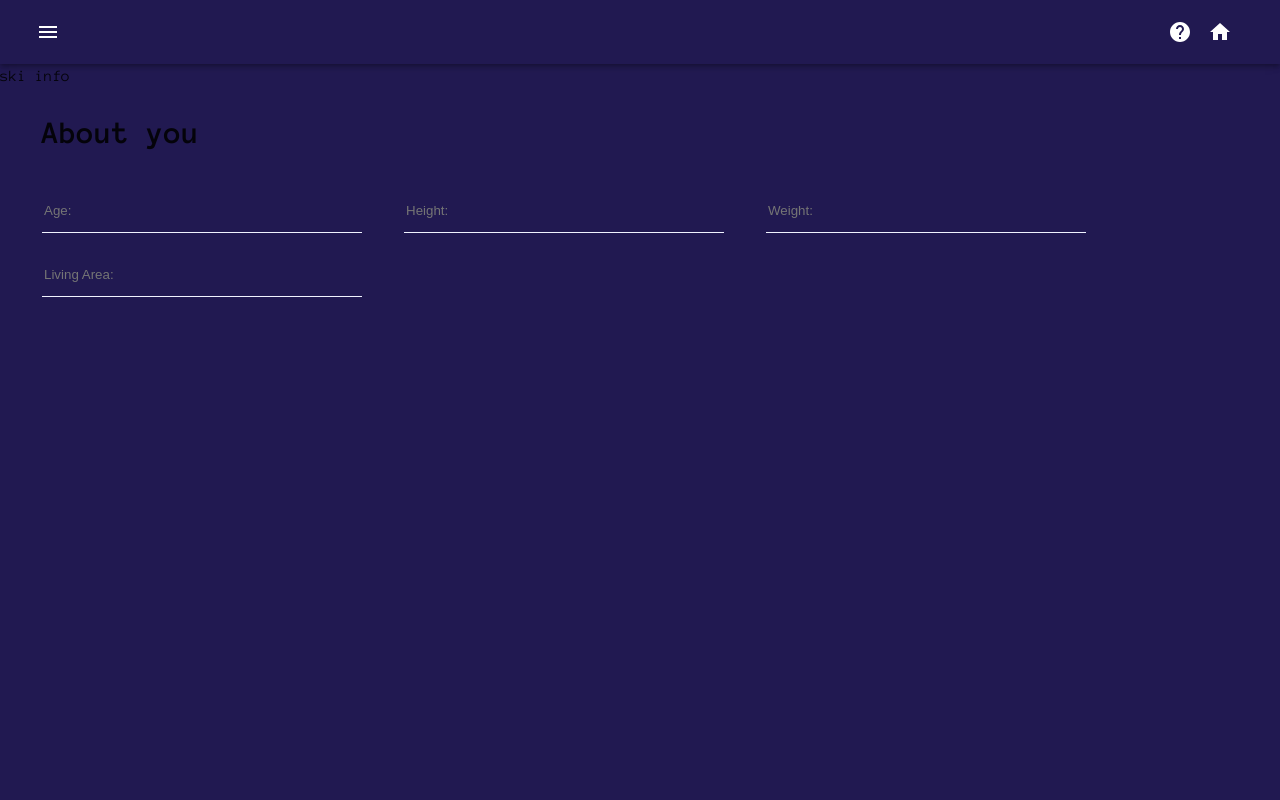
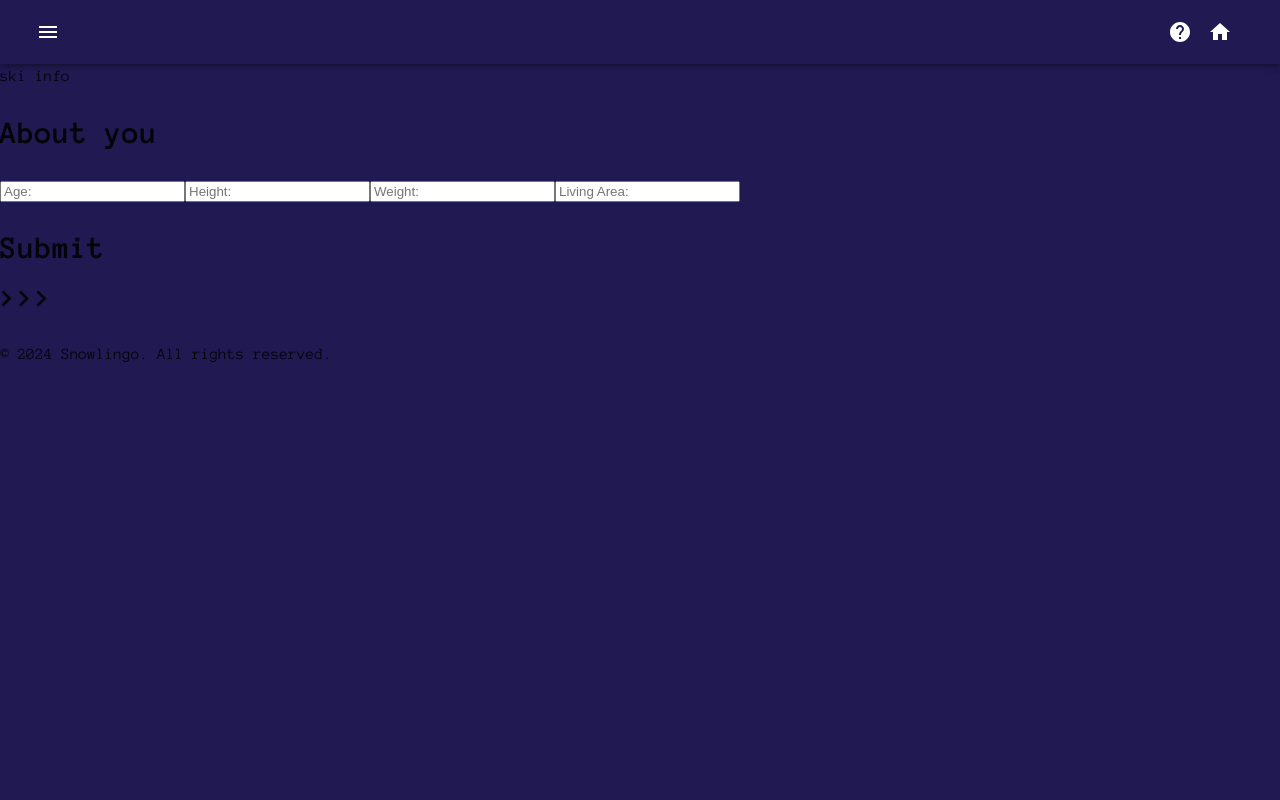
Before and after one commit to CIS5120-Project/Snowlingo, a React (Create React App) app in the folder snowlingo-front/: page /skiinfo in a window 1280 px wide. Shown: the top 800 px of the page. Built offline with nearby package versions, Linux system fonts and the light colour scheme.

Commit message:
pushing test

```diff
--- a/snowlingo-front/src/pages/SkiInfo/SkiInfo.css
+++ b/snowlingo-front/src/pages/SkiInfo/SkiInfo.css
@@ -1,4 +1,4 @@
-input {
+/* input {
     border: none;
     width: 320px;
     height: 44px;
@@ -20,4 +20,4 @@ input {
 
 h1, input {
     margin-left: 42px;
-}
+} */
```
